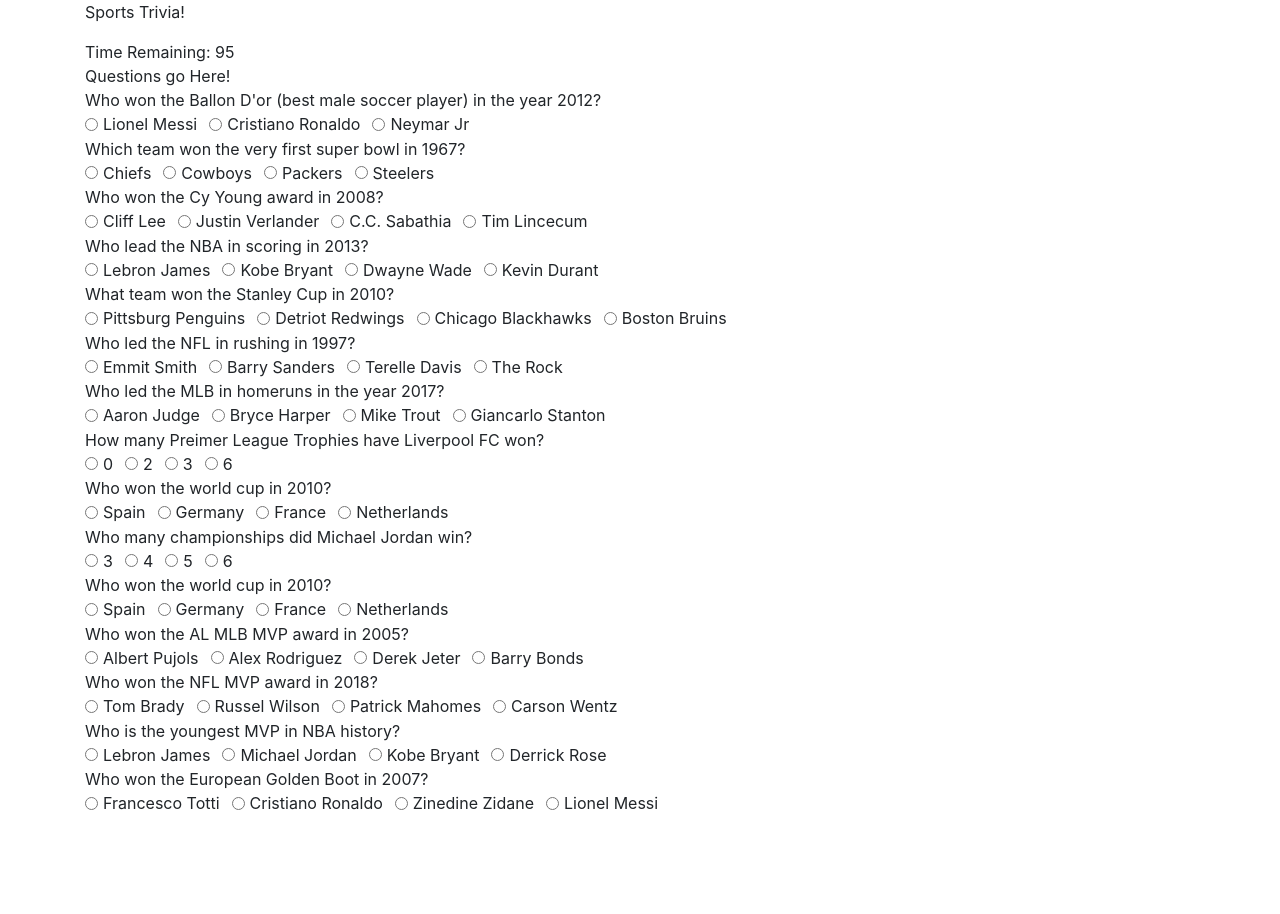
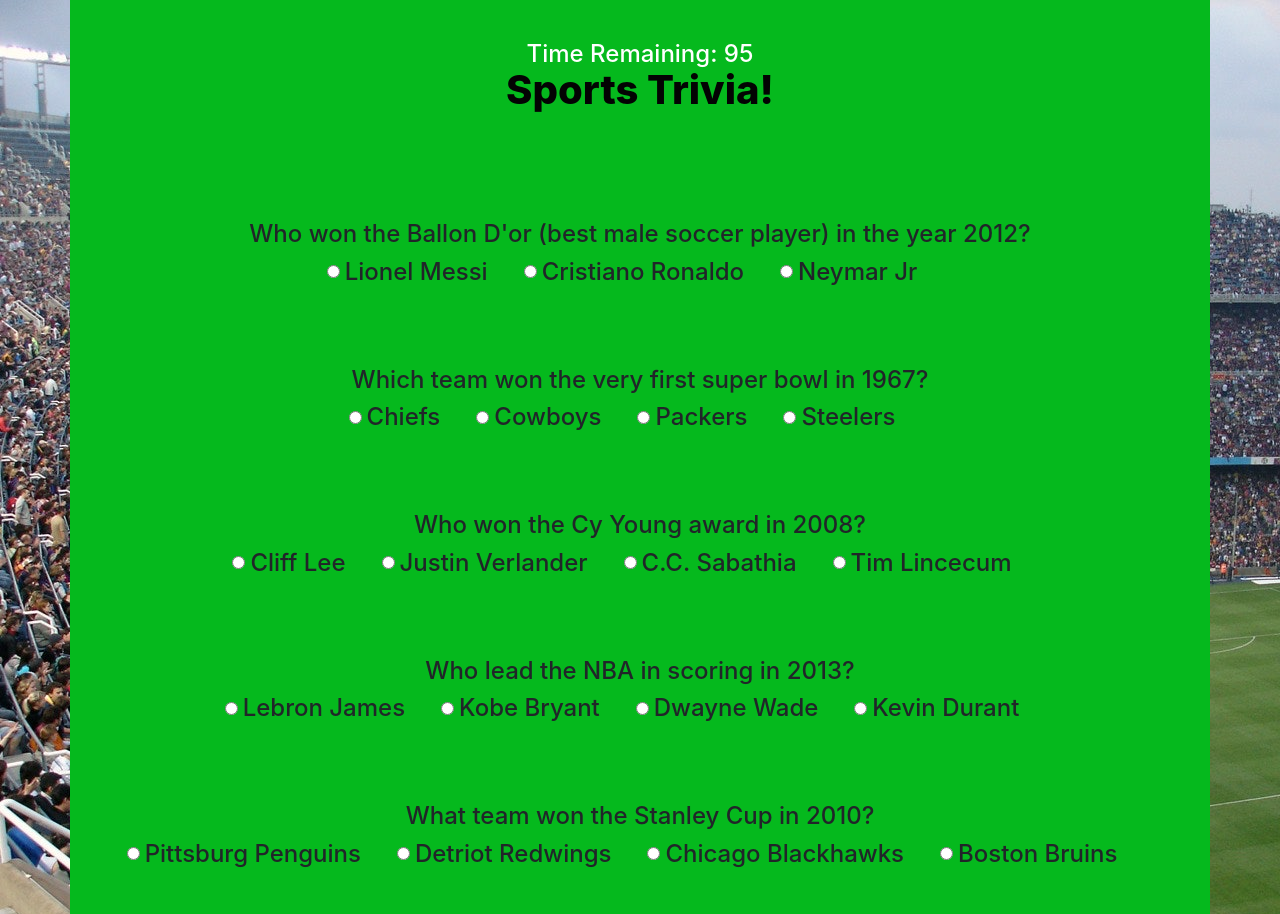
Before and after one commit to cprybell/TriviaGame, a plain HTML site: page index.html in a window 1280 px wide. Shown: the top 914 px of the page. Before the commit the page ends 816 px from the top, so only its background shows below. Drawn offline with nearby package versions, Linux system fonts and the light colour scheme.

Commit message:
added styling to the html doc. Code is fully functional and complete for now.

```diff
--- a/assets/css/style.css
+++ b/assets/css/style.css
@@ -0,0 +1,53 @@
+#title {
+    font-size: 2.5em;
+    background: #05b91d;
+    text-align: center;
+    padding: 1.5em;
+    color: #030303;
+    font-weight: 800;
+}
+
+body {
+    background-image: url("../images/athletes-audience-ball-270085.jpg");
+}
+
+.questionText {
+    text-align: center;
+    padding: 1.5em;
+    font-size: 1.5em;
+    font-weight: 500;
+}
+
+.timer {
+    text-align: center;
+    padding: 1.5em;
+    font-size: 1.5em;
+    font-weight: 500;
+    position: fixed;
+    top: 0;
+    right: 0;
+    color: white;
+    z-index: 1;
+}
+
+#gameSpace {
+    background: #05b91d;
+}
+
+.form-check-label {
+    padding-right: 1em;
+}
+
+.gameScore {
+    position: fixed;
+    bottom: 27%;
+    left: 27%;
+    background-image: url("../images/football-game-3046616_1280.jpg");
+    padding: 6.0em;
+    text-align: center;
+    font-size: 1.5em;
+    font-weight: 500;
+    z-index: 1;
+    color: white;
+    opacity: 0;
+}
--- a/assets/javascript/app.js
+++ b/assets/javascript/app.js
@@ -17,17 +17,15 @@
 intervalId = setInterval(countDown, 1000);
 
 function gameOver() {
-    console.log('You Got ' + correctAnswers + ' Correct!');
-    console.log('You Got ' + incorrectAnswers + ' Incorrect!');
-    console.log('You Got ' + Math.round((correctAnswers/totalQuestions) * 100) + '% of answered questions correct');
     $("#correct").text('You Got ' + correctAnswers + ' Correct!');
     $("#incorrect").text('You Got ' + incorrectAnswers + ' Incorrect!');
-    if (totalQuestions === 0) {
+    if (totalQuestions != 0) {
         $("#percentage").text('You Got ' + Math.round((correctAnswers/totalQuestions) * 100) + '% of answered questions correct');
     }
     else {
         $("#percentage").text('You did not answer any questions!');
     }
+    $(".gameScore").fadeTo(1,1);
 }
 
 function QuestionObject(question, answers, answer) {
@@ -54,11 +52,9 @@
       questionFifteen : new QuestionObject("Who won the European Golden Boot in 2007?", ['Francesco Totti', 'Cristiano Ronaldo', 'Zinedine Zidane', 'Lionel Messi'], "Francesco Totti"),
     }
 
-  console.log(questions.questionOne);
-  console.log(questions.length);
-
   function createQuestionHTML(objectQuestion) {
     var newQuestionDiv = $("<div>");
+    newQuestionDiv.addClass("questionText");
     var triviaDiv = $("<div>");
     triviaDiv.text(objectQuestion.questionString);
     newQuestionDiv.append(triviaDiv);
--- a/index.html
+++ b/index.html
@@ -11,9 +11,9 @@
     <body>
         <div class="container" id="gameSpace">
             <div class="row">
-                <div class="col-12">Sports Trivia!</div>
+                <div class="col-12" id="title">Sports Trivia!</div>
             </div>
-            <div class="row">
+            <div class="row gameScore">
                 <div class="col-12">
                     <p id="correct"></p>
                     <p id="incorrect"></p>
@@ -24,7 +24,7 @@
                 <div class="col-12 timer">Time Remaining: 100</div>
             </div>
             <div class="row">
-                <div class="col-12" id="questionSpace">Questions go Here!</div>
+                <div class="col-12" id="questionSpace"></div>
             </div>
         </div>
         <script src="https://cdnjs.cloudflare.com/ajax/libs/jquery/3.2.1/jquery.min.js"></script>
```
Also changed, not shown: assets/images/athletes-audience-ball-270085.jpg (added), assets/images/football-game-3046616_1280.jpg (added).
